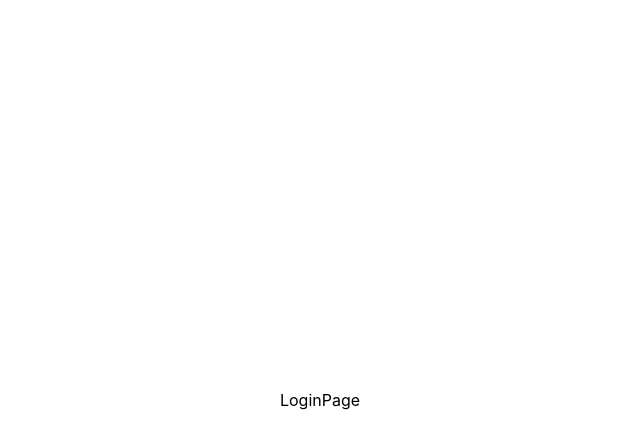
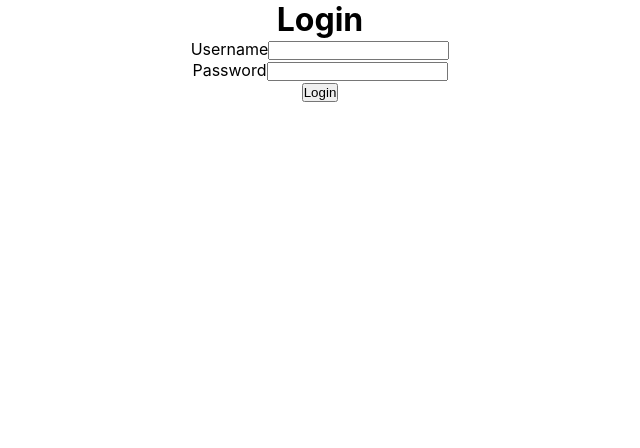
Before and after one commit to cmpt276-202305-group2/fic-scheduler, a React (Create React App) app in the folder FIC-Scheduler/client/: page / in a window 1280 px wide. Shown: the top 448 px of the page, without its empty margins (320-960 px from the left). Built offline with nearby package versions, Linux system fonts and the light colour scheme; the HTML template or start-up script is replaced by a standard one.

Commit message:
Issue#11 (#20)
* added logout endpoint

* Login page updated

---------

Co-authored-by: msblee123 <62529126+Picelu@users.noreply.github.com>

```diff
--- a/FIC-Scheduler/client/package.json
+++ b/FIC-Scheduler/client/package.json
@@ -10,6 +10,7 @@
     "@testing-library/jest-dom": "^5.16.5",
     "@testing-library/react": "^13.4.0",
     "@testing-library/user-event": "^13.5.0",
+    "axios": "^1.4.0",
     "react": "^18.2.0",
     "react-dom": "^18.2.0",
     "react-router": "^6.14.1",
--- a/FIC-Scheduler/client/src/pages/LoginPage.js
+++ b/FIC-Scheduler/client/src/pages/LoginPage.js
@@ -1,8 +1,52 @@
-import React from "react";
-import  styles  from "./LoginPage.module.css";
+import React, { useState } from "react";
+
+import axios from "axios";
 
 function LoginPage() {
-  return <div className={styles.pageBody}>LoginPage</div>;
+  // set up the user
+  const [username, setUsername] = useState("");
+  const [password, setPassword] = useState("");
+
+  const handleSubmit = async (event) => {
+    event.preventDefault();
+
+    try {
+      //send req
+      const res = await axios.post("/login", { username, password });
+      console.log(res.data);
+    } catch (err) {
+      console.log(err);
+    }
+  };
+
+  return (
+    <div>
+      <h1>Login</h1>
+      <form onSubmit={handleSubmit}>
+        <label>
+          Username
+          <input
+            type="text"
+            value={username}
+            onChange={(event) => setUsername(event.target.value)}
+          />
+        </label>
+        <br />
+        <label>
+          Password
+          <input
+            type="password"
+            value={password}
+            onChange={(event) => setPassword(event.target.value)}
+          />
+        </label>
+
+        <br />
+
+        <button type="submit">Login</button>
+      </form>
+    </div>
+  );
 }
 
 export default LoginPage;
```
Also changed, not shown: 2 other files (tests, documents, lock files or other folders).
